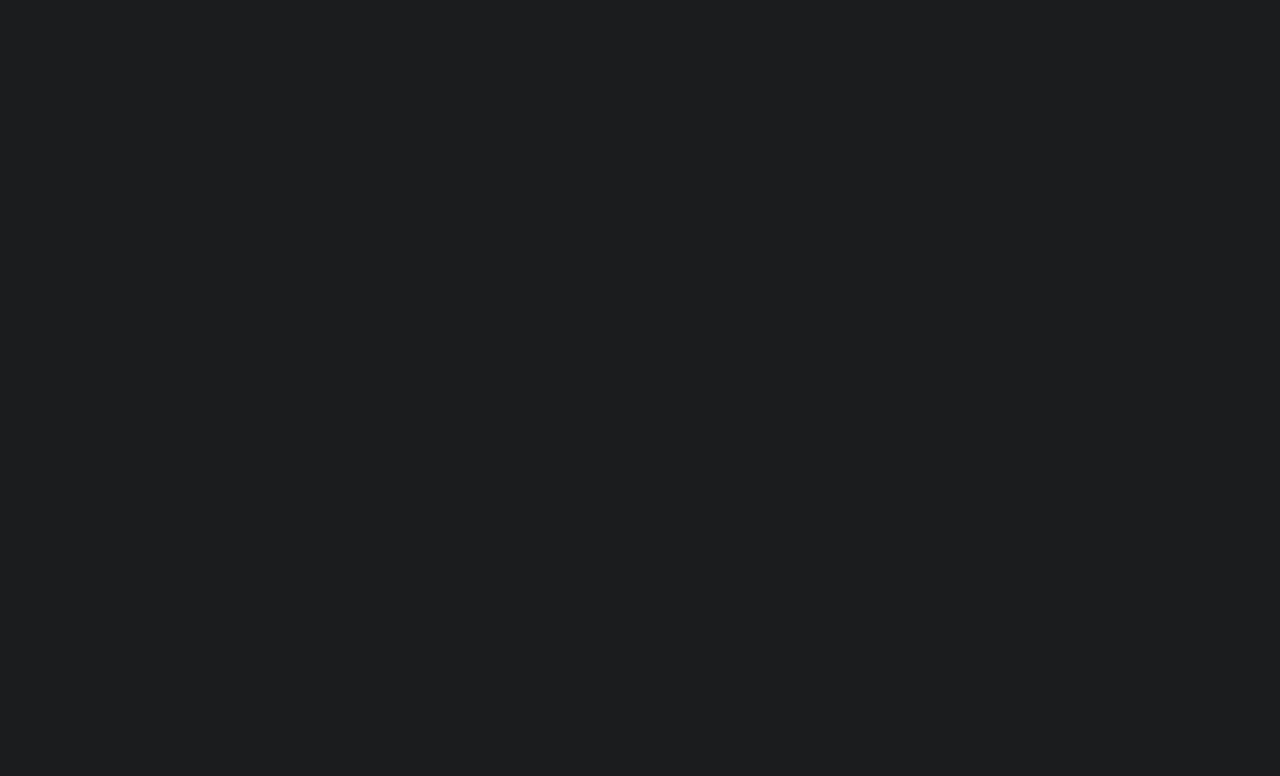
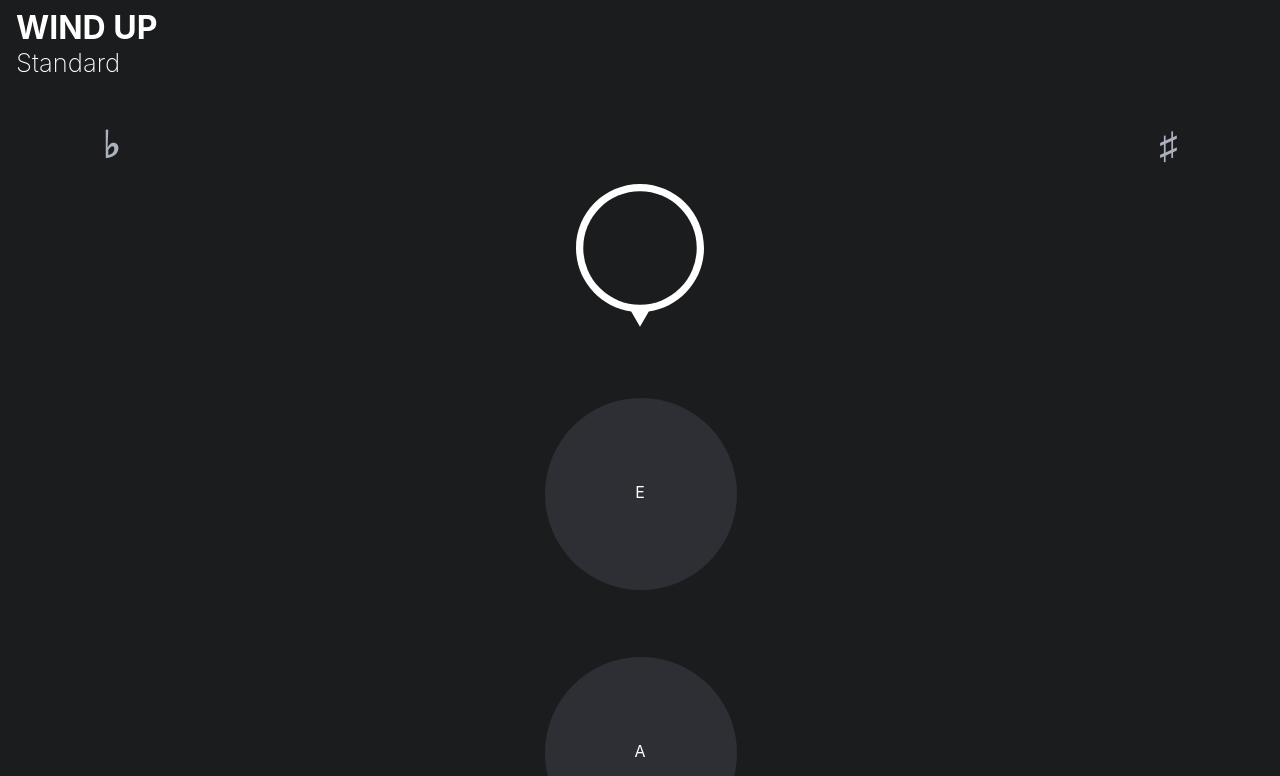
Before and after one commit to lighteko/windup, a React (Create React App) app: page / in a window 1280 px wide. Shown: the top 776 px of the page. Built offline with nearby package versions, Linux system fonts and the light colour scheme.

Commit message:
~custom radio

```diff
--- a/src/App.js
+++ b/src/App.js
@@ -1,7 +1,16 @@
+import Header from "./components/Header";
+import Keys from "./components/Keys";
+import Tuner from "./components/Tuner";
 import "./styles/App.css";
 
 function App() {
-  return <></>;
+  return (
+    <>
+      <Header />
+      <Tuner />
+      <Keys keys={["E", "A", "D", "G", "B", "E4"]} />
+    </>
+  );
 }
 
 export default App;
--- a/src/components/Header.jsx
+++ b/src/components/Header.jsx
@@ -1,7 +1,14 @@
-import "./styles/Header.css";
+import "../styles/Header.css";
 
 function Header() {
-    return <></>
+  return (
+    <>
+      <header>
+        <h1>WIND UP</h1>
+        <span>Standard</span>
+      </header>
+    </>
+  );
 }
 
 export default Header;
--- /dev/null
+++ b/src/components/KeyButton.jsx
@@ -0,0 +1,13 @@
+import React from "react";
+import "../styles/KeyButton.css";
+
+function KeyButton({ keyName }) {
+  return (
+    <div id="key-button-container">
+      <input type="radio" name="key" value={keyName} className="key-button" />
+      <label htmlFor={keyName} id="key-button-text">{keyName}</label>
+    </div>
+  );
+}
+
+export default KeyButton;
--- /dev/null
+++ b/src/components/Keys.jsx
@@ -0,0 +1,15 @@
+import React from "react";
+import KeyButton from "../components/KeyButton.jsx";
+import "../styles/Keys.css";
+
+function Keys({ keys }) {
+  return (
+    <section className="keys">
+        {keys.map((key, index) => (
+            <KeyButton key={index} keyName={key} />
+        ))}
+    </section>
+  );
+}
+
+export default Keys;
--- /dev/null
+++ b/src/components/Scale.jsx
@@ -0,0 +1,20 @@
+import React from "react";
+import "../styles/Scale.css";
+
+function Scale({ color }) {
+  return (
+    <section className="scale">
+      <svg xmlns="http://www.w3.org/2000/svg" viewBox="0 0 1872.92 2087.13">
+        <defs></defs>
+        <path
+          style={{ fill: color }}
+          className="outline"
+          d="M1872.92,936.46C1872.92,419.27,1453.65,0,936.46,0S0,419.27,0,936.46c0,473.46,351.37,864.85,807.56,927.65l128.76,223.02,128.74-222.98c456.34-62.68,807.86-454.13,807.86-927.69Z"
+        />
+        <circle className="inner" cx="936.32" cy="936.61" r="830.24" />
+      </svg>
+    </section>
+  );
+}
+
+export default Scale;
--- /dev/null
+++ b/src/components/Tuner.jsx
@@ -0,0 +1,26 @@
+import "../styles/Tuner.css";
+import Scale from "./Scale";
+import React, { useState, useEffect } from "react";
+
+function Tuner() {
+//     const [position, setPosition] = useState(0);
+
+//   useEffect(() => {
+//     const handlePosition = () => setPosition(5);
+//     return;
+//   }, []);
+
+  return (
+    <section className="tuner">
+      <section id="key-signatures">
+        <span id="key">♭</span>
+        <span id="key">♯</span>
+      </section>
+      <section id="scale-path">
+        <Scale color="white" />
+      </section>
+    </section>
+  );
+}
+
+export default Tuner;
--- a/src/styles/Header.css
+++ b/src/styles/Header.css
@@ -0,0 +1,21 @@
+Header {
+  background-color: #1b1c1e;
+  width: 100%;
+  height: 8vh;
+}
+
+Header h1 {
+  color: white;
+  font-size: 2rem;
+  margin: 0;
+  padding-top: 0.5rem;
+  padding-left: 1rem;
+  text-align: start;
+}
+
+Header span {
+  color: white;
+  padding-left: 1rem;
+  font-size: 1.6rem;
+  font-weight: 200;
+}
--- /dev/null
+++ b/src/styles/KeyButton.css
@@ -0,0 +1,38 @@
+[type="radio"] {
+  appearance: none;
+}
+
+.key-button {
+  width: 15vw;
+  height: 15vw;
+  border-radius: 50%;
+  background-color: #2e2f34;
+  color: white;
+  border: 0;
+  font-size: 1.6em;
+}
+
+#key-button-text {
+  position: absolute;
+  background-color: #2e2f34;
+  color: white;
+}
+
+.key-button:checked + #key-button-text {
+  background-color: white;
+  color: #2e2f34;
+}
+
+.key-button:checked {
+  background-color: white;
+  color: #2e2f34;
+}
+
+#key-button-container {
+  position: relative;
+  display: flex;
+  justify-content: center;
+  align-items: center;
+  width: auto;
+  margin: 5vw;
+}
--- /dev/null
+++ b/src/styles/Scale.css
@@ -0,0 +1,11 @@
+.outline {
+  fill: white;
+}
+
+.inner {
+  fill: #1a1c1d;
+}
+
+.scale {
+  width: 10vw;
+}
--- /dev/null
+++ b/src/styles/Tuner.css
@@ -0,0 +1,22 @@
+#key-signatures {
+  display: flex;
+  flex-direction: row;
+  align-items: center;
+  justify-content: space-between;
+  height: 10vh;
+  margin-top: 5vh;
+  width: 100%;
+  color: #abb1bd;
+  font-size: 2.3rem;
+  font-weight: 900;
+}
+
+#key {
+  padding: 0 8% 0 8%;
+}
+
+.tuner {
+  display: flex;
+  flex-direction: column;
+  align-items: center;
+}
```
Also changed, not shown: public/scale_icon.svg (added), src/styles/Keys.css (added).
